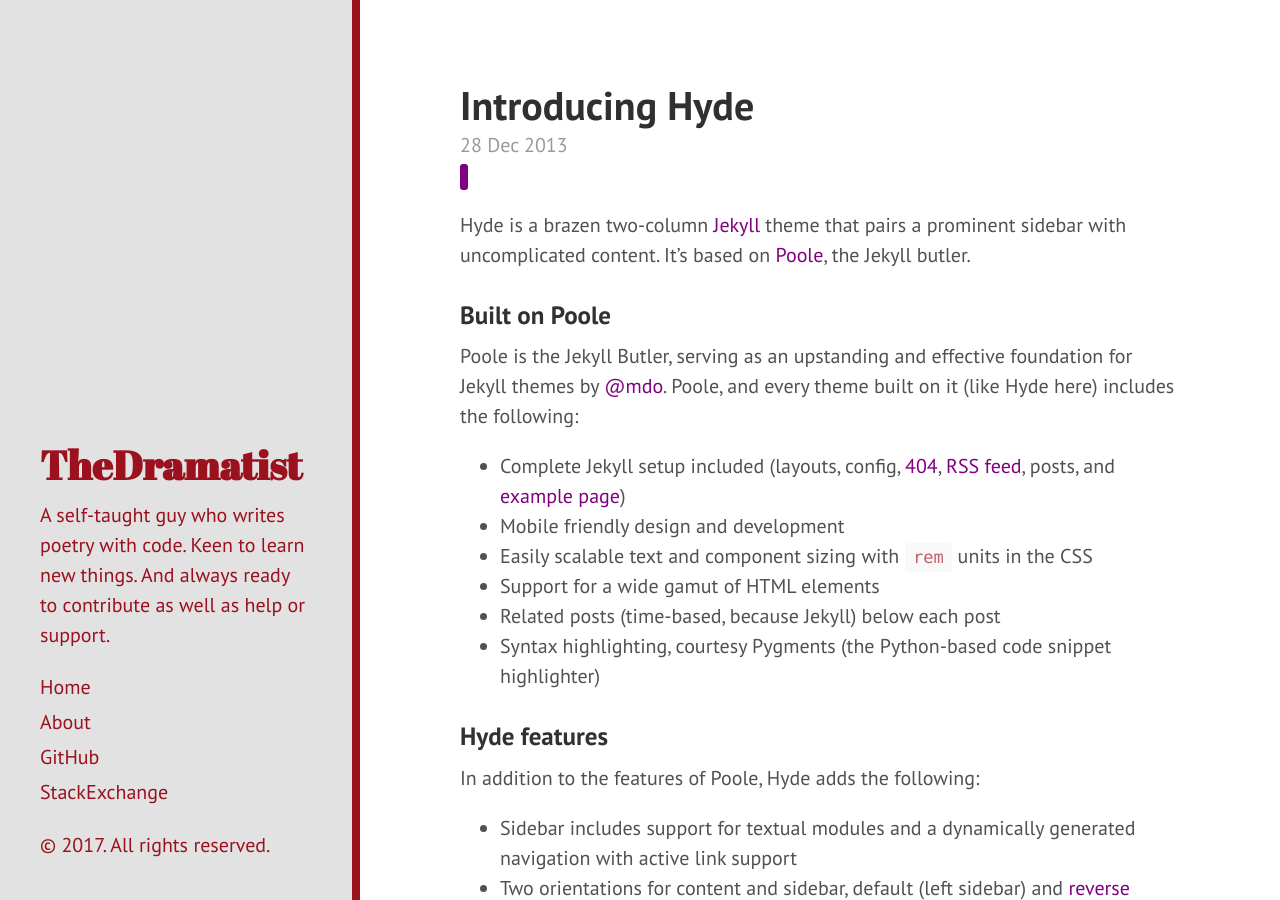
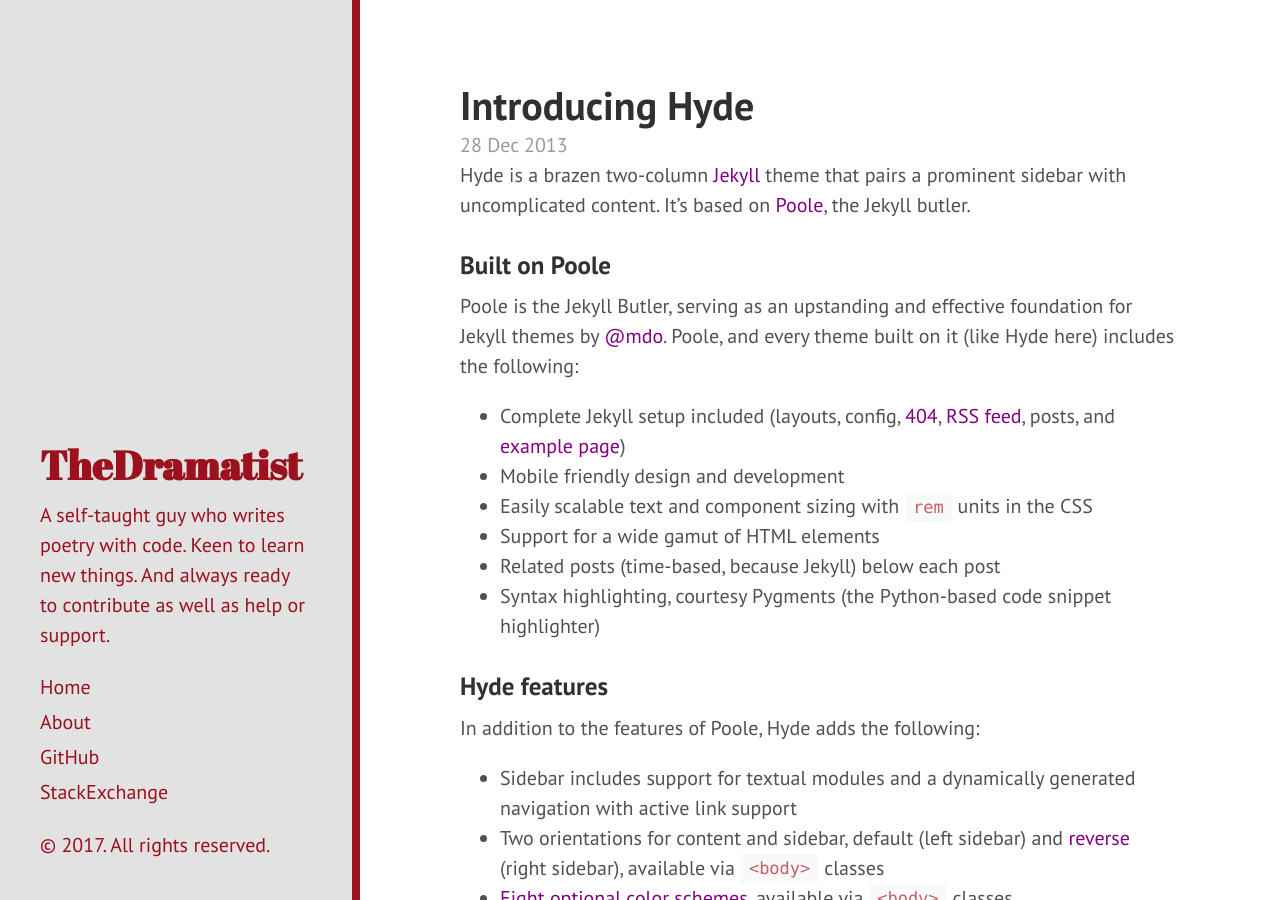
Before and after one commit to khanrn/codemascot.github.io, a Jekyll site: the page built from _posts/2013-12-28-introducing-hyde.md, in a window 1280 px wide and 900 px high. Built offline with Jekyll 4.4.1, drawn with Linux system fonts in a browser that asks for light colours; Markdown is read by kramdown in place of the engine named in the settings.

Commit message:
Categories Fixed

```diff
--- a/_layouts/post.html
+++ b/_layouts/post.html
@@ -5,9 +5,9 @@
 <div class="post">
   <h1 class="post-title">{{ page.title }}</h1>
   <span class="post-date">{{ page.date | date_to_string }}</span>
-  {% if page.categories != 0 %}
+  {% unless page.categories == empty %}
   <div class="categories"><span>{{ page.categories | join: '</span><span>' }}</span></div>
-  {% endif %}
+  {% endunless %}
   {{ content }}
 </div>
 
--- a/index.html
+++ b/index.html
@@ -12,9 +12,9 @@
       </a>
     </h1>
     <span class="post-date">{{ post.date | date_to_string }}</span>
-    {% if post.categories != 0 %}
+    {{% unless page.categories == empty %}
     <div class="categories"><span>{{ post.categories | join: '</span><span>' }}</span></div>
-    {% endif %}
+    {% endunless %}
     {{ post.content | strip_html | truncatewords:30 }}
     <a class="read-more" href="{{ post.url }}">Read more...</a>
   </div>
```
